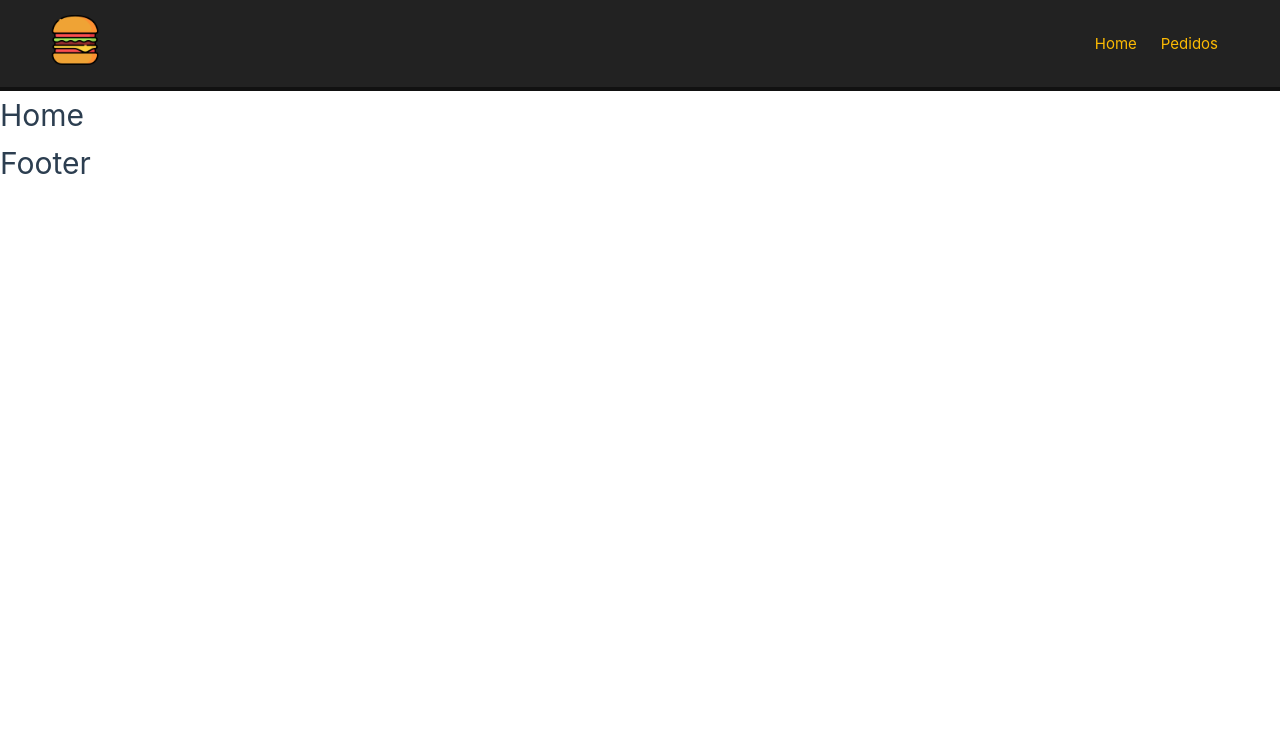
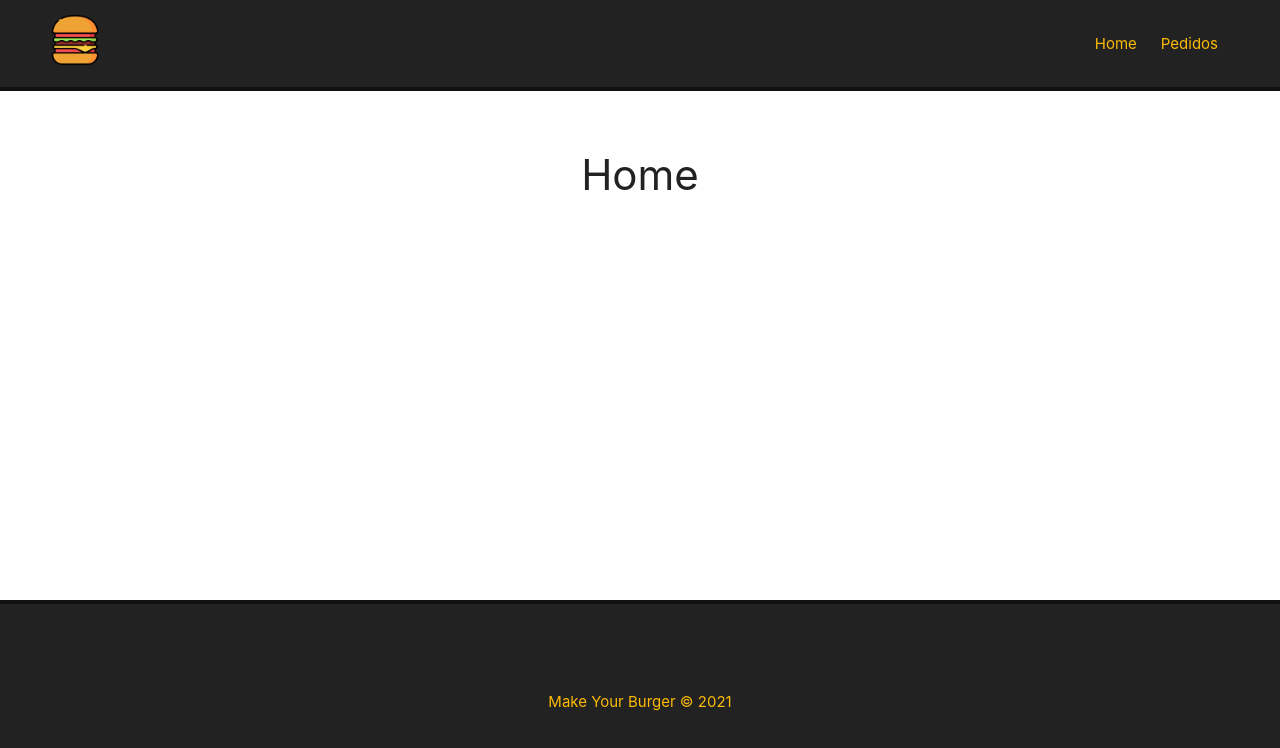
Before and after one commit to felipenmatos/burger-vue, a Vue app: page / in a window 1280 px wide. Shown: the top 748 px of the page. Built offline with nearby package versions, Linux system fonts and the light colour scheme.

Commit message:
style: footer styling

```diff
--- a/src/App.vue
+++ b/src/App.vue
@@ -24,12 +24,25 @@
 
 <style>
 body {
-  max-height: 100vh;
-  padding: 0;
-  margin: 0;
   width: 100%;
   height: 100%;
   display: flex;
   flex-direction: column;
 }
+
+.body {
+  background-color: #ffffff;
+}
+
+.main-container {
+  margin: 50px;
+  min-height: 250px;
+}
+
+h1 {
+  text-align: center;
+  font-size: 42px;
+  margin-bottom: 30px;
+  color: #222;
+}
 </style>
--- a/src/assets/main.css
+++ b/src/assets/main.css
@@ -5,4 +5,6 @@
   margin: 0 auto;
   padding: 0;
   font-weight: normal;
+  font-family: Helvetica;
+  box-sizing: border-box;
 }
--- a/src/components/Footer.Vue
+++ b/src/components/Footer.Vue
@@ -1,5 +1,22 @@
 <template>
-  <h1>Footer</h1>
+  <footer id="footer">
+    <p>Make Your Burger &copy; 2021</p>
+  </footer>
 </template>
 
 <script></script>
+
+<style scoped>
+#footer {
+  height: 200px;
+  bottom: 0;
+  position: fixed;
+  background-color: #222;
+  border-top: 4px solid #111;
+  color: #fcba03;
+  display: flex;
+  align-items: center;
+  justify-content: center;
+  width: 100%;
+}
+</style>
--- a/src/views/Home.vue
+++ b/src/views/Home.vue
@@ -1,10 +1,10 @@
 <template>
-  <div class="home">
+  <div class="main-container">
     <h1>Home</h1>
   </div>
 </template>
 
-<script>
+<script lang="ts">
 export default {
   name: "Home",
 };
--- a/src/views/Pedidos.vue
+++ b/src/views/Pedidos.vue
@@ -1,10 +1,10 @@
 <template>
-  <div>
+  <div class="main-container">
     <h1>Pedidos</h1>
   </div>
 </template>
 
-<script>
+<script lang="ts">
 export default {
   name: "Pedidos",
 };
```
